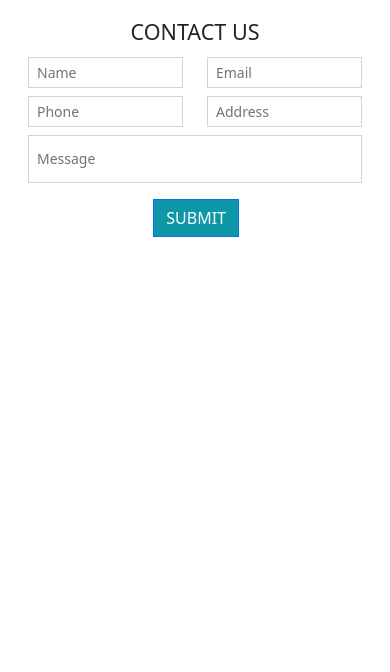
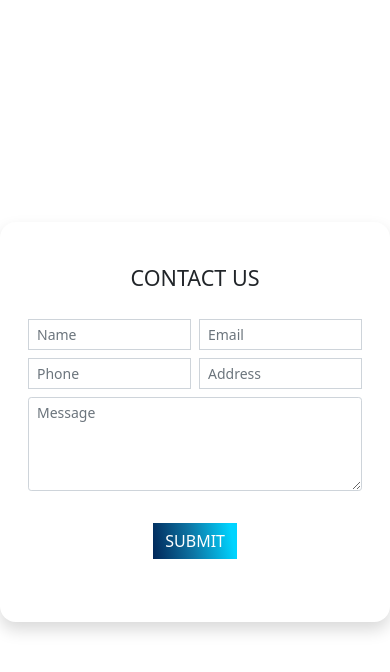
Before and after one commit to ridwandaduk/form-contact, a plain HTML site: page index.html in a window 390 px wide. Drawn offline with nearby package versions, Linux system fonts and the light colour scheme; a web font is replaced by a local one.

Commit message:
Update (26/07/2024): Merubah warna button menjadi gradient, membuat gap kolom nama email & phone, email menjadi sedikit lebih rapat

```diff
--- a/index.html
+++ b/index.html
@@ -1,21 +1,17 @@
 <!DOCTYPE html>
 <html lang="en">
+
 <head>
     <meta charset="UTF-8">
     <meta name="viewport" content="width=device-width, initial-scale=1.0">
     <title>Form Contact</title>
-    <link href="https://cdn.jsdelivr.net/npm/bootstrap@5.0.2/dist/css/bootstrap.min.css" rel="stylesheet" integrity="sha384-EVSTQN3/azprG1Anm3QDgpJLIm9Nao0Yz1ztcQTwFspd3yD65VohhpuuCOmLASjC" crossorigin="anonymous">
+    <link href="https://cdn.jsdelivr.net/npm/bootstrap@5.0.2/dist/css/bootstrap.min.css" rel="stylesheet"
+        integrity="sha384-EVSTQN3/azprG1Anm3QDgpJLIm9Nao0Yz1ztcQTwFspd3yD65VohhpuuCOmLASjC" crossorigin="anonymous">
     <link rel="preconnect" href="https://fonts.googleapis.com">
     <link rel="preconnect" href="https://fonts.gstatic.com" crossorigin>
     <link href="https://fonts.googleapis.com/css2?family=Playwrite+BE+VLG:wght@100..400&display=swap" rel="stylesheet">
 
-
-
-
-
-
     <style>
-
         .font {
             font-family: "Playwrite BE VLG", cursive;
             font-optical-sizing: auto;
@@ -26,10 +22,19 @@
             border: none;
         }
 
-        .btn-primary{
+        /* Update: menambahkan background gradient menggunakan website: https://cssgradient.io/ */
+        .btn-primary {
             color: white;
-            background-color: rgb(14,151,167);
+            background: rgb(1,38,88);
+            background: linear-gradient(80deg, rgba(1,38,88,1) 0%, rgba(13,117,164,1) 46%, rgba(0,212,255,1) 92%);
             text-align: center;
+            border: 0px;
+        }
+
+        /* Update: menambahkan hover background gradient menggunakan website: https://cssgradient.io/ */
+        .btn-primary:hover {
+            background: rgb(21,53,96);
+            background: linear-gradient(80deg, rgba(21,53,96,1) 0%, rgba(37,125,164,1) 46%, rgba(50,220,255,1) 92%);
         }
     </style>
 </head>
@@ -38,41 +43,49 @@
 <body>
 
     <div class="container">
-    <div class="row justify-content-center">
-    <div class="card" style="width: 30rem; height: 25rem; border-radius: 4%;">
-        <div class="card-body">
+        <div class="row justify-content-center align-items-center" style="height: 100vh;">
+            <div class="card shadow" style="width: 30rem; height: 25rem; border-radius: 4%;">
+                <div class="card-body mt-4">
                     <form action="">
+
                         <div>
-                    <h4 style="text-align: center; padding: 1%;">CONTACT US</h4>
+                            <!-- Update: menambahkan mb-4: sebagai margin bottom 4 untuk mendorong konten kebawah -->
+                            <h4 style="text-align: center; padding: 1%;" class="mb-4">CONTACT US</h4>
                         </div>
-               <div class="row mb-2">
-                <div class="col">
-                    <input style="border-radius: 0%;" class="form-control form-control-sm" type="text" placeholder="Name" aria-label="name">
+
+                        <!-- Membuat Sebuah Flex Box Dengan Konten Menjadi Rata Tengah, Sejajar -->
+                        <!-- Gap sebesar 2 dan mb-2: Margin Botton 2 -->
+                        <div class="d-flex align-items-center justify-content-center gap-2 mb-2">
+                            <input style="border-radius: 0%;" class="form-control form-control-sm" type="text"
+                                placeholder="Name" aria-label="name">
+                            <input style="border-radius: 0%;" class="form-control form-control-sm" type="text"
+                                placeholder="Email" aria-label="email">
                         </div>
-                <div class="col">
-                    <input style="border-radius: 0%;" class="form-control form-control-sm" type="text" placeholder="Email" aria-label="email">
 
+                        <!-- Membuat Sebuah Flex Box Dengan Konten Menjadi Rata Tengah, Sejajar -->
+                        <!-- Gap sebesar 2 dan mb-2: Margin Botton 2 -->
+                        <div class="d-flex align-items-center justify-content-center gap-2 mb-2">
+                            <input style="border-radius: 0%;" class="form-control form-control-sm" type="text"
+                                placeholder="Phone" aria-label="Phone">
+                            <input style="border-radius: 0%;" class="form-control form-control-sm" type="text"
+                                placeholder="Address" aria-label="Address">
                         </div>
+
+                        <div class="mb-3">
+                            <textarea class="form-control form-control-sm" name="message" rows="4"
+                                placeholder="Message"></textarea>
                         </div>
-            <div class="row mb-2">
-                <div class="col">
-                    <input style="border-radius: 0%;" class="form-control form-control-sm" type="text" placeholder="Phone" aria-label="Phone">
-                </div>
-                <div class="col">
-                    <input style="border-radius: 0%;" class="form-control form-control-sm" type="text" placeholder="Address" aria-label="Address">
-                </div>
-            </div>
-            <div class="mb-3">
-                    <input style="border-radius: 0%; height: 3rem;" class="form-control form-control-sm" type="text" placeholder="Message" aria-label="Message">
-            </div>
-            <div class="d-grid gap-2 col-3 mx-auto">
+
+                        <!-- Menambahkan pt-3: Padding adalah mengatur jarak dari dalam konten -->
+                        <div class="d-grid gap-2 col-3 mx-auto pt-3">
                             <button style="border-radius: 0%;" class="btn btn-primary" type="button">SUBMIT</button>
                         </div>
-        </div>
+
                     </form>
                 </div>
             </div>
         </div>
     </div>
 </body>
+
 </html>
```
Lines whose indentation alone changed are shown as unchanged.
